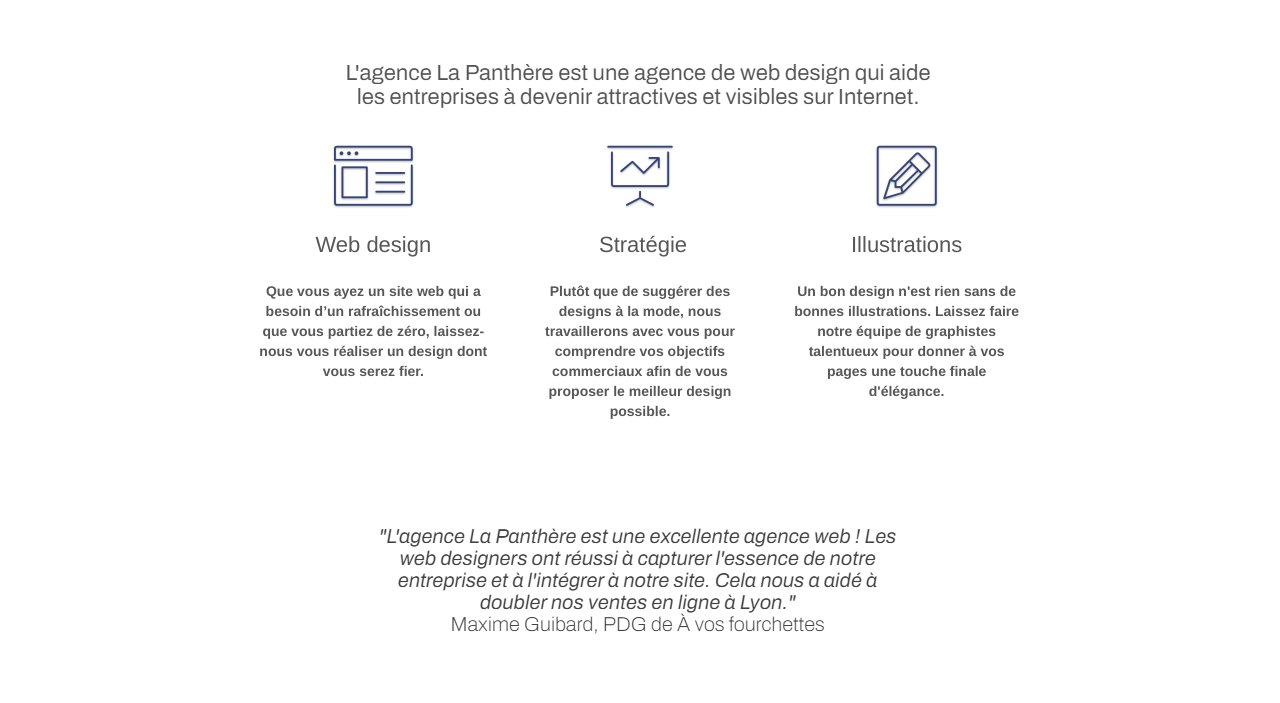
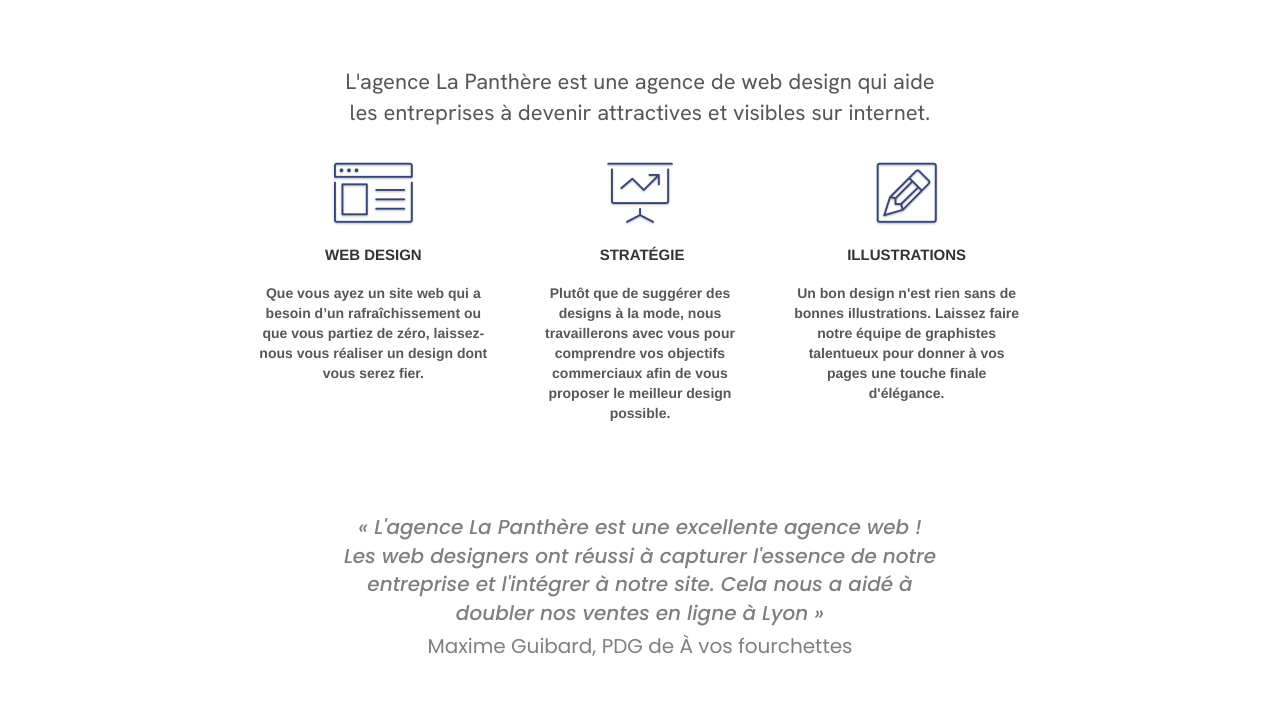
Before and after one commit to DjStrife7/P4_V1, a website: page index.html in a window 1280 px wide. Shown: the part 535-1238 px from the top of the page. Drawn offline with Linux system fonts and the light colour scheme.

Commit message:
Modifications des éléments png title, title2 et citation Modifications des éléments html pour ajouter header, footer, section Ajout de google font pour la correspondance visuel Suppression des images non utile

```diff
--- a/index.html
+++ b/index.html
@@ -11,6 +11,9 @@
 	<link rel="stylesheet" type="text/css" href="style.css">
 	<link rel="stylesheet" type="text/css" href="./css/font-awesome.css">
 	<link rel="stylesheet" type="text/css" href="./css/et-line.css">
+
+	<link rel="preconnect" href="https://fonts.googleapis.com"><link rel="preconnect" href="https://fonts.gstatic.com" crossorigin><link href="https://fonts.googleapis.com/css2?family=Hanken+Grotesk:ital,wght@0,100;0,200;0,300;0,400;0,500;0,600;0,700;0,800;0,900;1,100;1,200;1,300;1,400;1,500;1,600;1,700;1,800;1,900&display=swap" rel="stylesheet">
+	<link rel="preconnect" href="https://fonts.googleapis.com"><link rel="preconnect" href="https://fonts.gstatic.com" crossorigin><link href="https://fonts.googleapis.com/css2?family=Poppins:ital,wght@0,100;0,200;0,300;0,400;0,500;0,600;0,700;0,800;0,900;1,100;1,200;1,300;1,400;1,500;1,600;1,700;1,800;1,900&display=swap" rel="stylesheet">
 
 
 	<script src="./js/jquery-2.1.0.js"></script>
@@ -33,7 +36,7 @@
 <div class="page-container">
 
 <!-- bloc-0 -->
-<div class="bloc bgc-white l-bloc " id="bloc-0">
+<header class="bloc bgc-white l-bloc " id="bloc-0">
 	<div class="container bloc-sm">
 
 		<nav class="navbar row">
@@ -51,17 +54,17 @@
 					<li>
 					</li>
 					<li>
-						<a class="focus-black" href="contact.html">Nous contacter&gt;</a>
+						<a class="focus-black" href="contact.html">Nous contacter</a>
 					</li>
 				</ul>
 			</div>
 		</nav>
 	</div>
-</div>
+</header>
 <!-- bloc-0 END -->
 
 <!-- bloc-1-presentation -->
-<div class="bloc bgc-dark-slate-blue bg-banniere d-bloc bg-t-edge bloc-bg-texture texture-paper b-parallax" id="bloc-1-hero">
+<section class="bloc bgc-dark-slate-blue bg-banniere d-bloc bg-t-edge bloc-bg-texture texture-paper b-parallax" id="bloc-1-hero">
 	<div class="container bloc-lg">
 		<div class="row tight-width-whitespace">
 			<div class="col-sm-12">
@@ -75,7 +78,7 @@
 			</div>
 		</div>
 	</div>
-</div>
+</section>
 <!-- bloc-1-presentation END -->
 
 <!-- bloc-2-services -->
@@ -83,7 +86,7 @@
 	<div class="container bloc-md">
 		<div class="row">
 			<div class="col-sm-12 text-center bloc__title">
-				<img alt="agence web, agence web paris, web design paris, stratégie web" src="img/title.png">
+				<h2 class="title">L'agence La Panthère est une agence de web design qui aide les entreprises à devenir attractives et visibles sur internet.</h2>
 			</div>
 		</div>
 		<div class="row voffset-lg med-width-whitespace">
@@ -91,9 +94,9 @@
 				<div class="text-center">
 					<span class="et-icon-browser sm-shadow icon-dark-slate-blue icons icon-lg"></span>
 				</div>
-				<h2 class="mg-md text-center">
+				<h3 class="mg-md text-center">
 					Web design
-				</h2>
+				</h3>
 				<p class="text-center ">
 					Que vous ayez un site web qui a besoin d&rsquo;un rafraîchissement ou que vous partiez de zéro, laissez-nous vous réaliser un design dont vous serez fier.
 				</p>
@@ -102,9 +105,9 @@
 				<div class="text-center">
 					<span class="et-icon-presentation sm-shadow icon-dark-slate-blue icons icon-lg"></span>
 				</div>
-				<h2 class="mg-md text-center">
+				<h3 class="mg-md text-center">
 					&nbsp;Stratégie
-				</h2>
+				</h3>
 				<p class="text-center ">
 					Plutôt que de suggérer des designs à la mode, nous travaillerons avec vous pour comprendre vos objectifs commerciaux afin de vous proposer le meilleur design possible.<br>
 				</p>
@@ -113,17 +116,18 @@
 				<div class="text-center">
 					<span class="et-icon-edit sm-shadow icon-dark-slate-blue icons icon-lg"></span>
 				</div>
-				<h2 class="mg-md text-center">
+				<h3 class="mg-md text-center">
 					Illustrations
-				</h2>
+				</h3>
 				<p class="text-center ">
 					Un bon design n'est rien sans de bonnes illustrations. Laissez faire notre équipe de graphistes talentueux pour donner à vos pages une touche finale d'élégance.
 				</p>
 			</div>
 		</div>
 		<div class="row voffset-lg voffset">
-			<div class="col-xs-12 col-md-8 col-md-offset-2 text-center bloc__title">
-				<img alt="agence web, agence web paris, web design paris, stratégie web" src="img/citation.png">
+			<div class="col-xs-12 col-md-8 col-md-offset-2 text-center bloc__citation">
+				<q class="citation"> L'agence La Panthère est une excellente agence web ! Les web designers ont réussi à capturer l'essence de notre entreprise et l'intégrer à notre site. Cela nous a aidé à doubler nos ventes en ligne à Lyon </q>
+				<cite class="auteur">Maxime Guibard, PDG de À vos fourchettes</cite>
 			</div>
 		</div>
 	</div>
@@ -131,7 +135,7 @@
 <!-- bloc-2-services END -->
 
 <!-- bloc-3-what-i-do -->
-<div class="bloc tc-white bgc-atomic-tangerine bg-presentation d-bloc bloc-bg-texture texture-paper b-parallax" id="bloc-3-what-i-do">
+<section class="bloc tc-white bgc-atomic-tangerine bg-presentation d-bloc bloc-bg-texture texture-paper b-parallax" id="bloc-3-what-i-do">
 	<div class="container bloc-lg">
 		<div class="row tight-width-whitespace black-background">
 			<div class="col-sm-12">
@@ -144,15 +148,15 @@
 			</div>
 		</div>
 	</div>
-</div>
+</section>
 <!-- bloc-3-what-i-do END -->
 
 <!-- bloc-4-portfolio -->
-<div class="bloc bgc-white bg-lines-h2-bg bg-repeat l-bloc" id="bloc-4-portfolio">
+<section class="bloc bgc-white bg-lines-h2-bg bg-repeat l-bloc" id="bloc-4-portfolio">
 	<div class="container bloc-lg">
 		<div class="row">
 			<div class="col-sm-12 text-center bloc__title">
-				<img alt="agence web, agence web paris, web design paris, stratégie web" src="img/title2.png">
+				<h2 class="title">Nous travaillons avec beaucoup de clients, <br>voici nos réalisations.</h2>
 			</div>
 		</div>
 		<div class="row tight-width-whitespace portfolio-row">
@@ -196,11 +200,11 @@
 			</div>
 		</div>
 	</div>
-</div>
+</section>
 <!-- bloc-4-portfolio END -->
 
 <!-- bloc-5-cta -->
-<div class="bloc bgc-dark-slate-blue bg-banniere d-bloc bloc-bg-texture texture-paper" id="bloc-5-cta">
+<section class="bloc bgc-dark-slate-blue bg-banniere d-bloc bloc-bg-texture texture-paper" id="bloc-5-cta">
 	<div class="container bloc-lg">
 		<div class="row">
 			<h2 class="mg-md text-center tc-white">
@@ -211,11 +215,11 @@
 			</div>
 		</div>
 	</div>
-</div>
+</section>
 <!-- bloc-5-cta END -->
 
 <!-- Footer - bloc-8 -->
-<div class="bloc bgc-atomic-tangerine d-bloc" id="bloc-8">
+<footer class="bloc bgc-atomic-tangerine d-bloc" id="bloc-8">
 	<div class="container bloc-sm">
 		<div class="row">
 			<div class="col-sm-12">
@@ -247,7 +251,7 @@
 			</div>
 		</div>
 	</div>
-</div>
+</footer>
 <!-- Footer - bloc-8 END -->
 
 </div>
--- a/style.css
+++ b/style.css
@@ -840,6 +840,42 @@ h4 {
     border: 2px solid #ffffff;
 }
 
+.title {
+    font-family: 'Hanken Grotesk', sans-serif;
+    font-weight: 400;
+    font-size: 22px;
+    max-width: 620px;
+}
+
+.bloc__title {
+    display: flex;
+    justify-content: center;
+    align-items: center;
+}
+
+.bloc__citation {
+    display: flex;
+    flex-direction: column;
+    justify-content: center;
+    align-items: center;
+}
+
+.citation {
+    max-width: 600px;
+    font-family: 'Poppins', sans-serif;
+    font-style: italic;
+    font-weight: 500;
+    font-size: 20px;
+}
+
+.auteur {
+    margin-top: 5px;
+    font-family: 'Poppins', sans-serif;
+    font-size: 20px;
+    font-style: normal;
+    letter-spacing: 0px;
+}
+
 @media (max-width: 1024px) {
     .bloc {
         padding-left: 20px;
```
Also changed, not shown: contact.html (+6 -6 lines), img/citation.png (deleted), img/title.png (deleted), img/title2.png (deleted).
